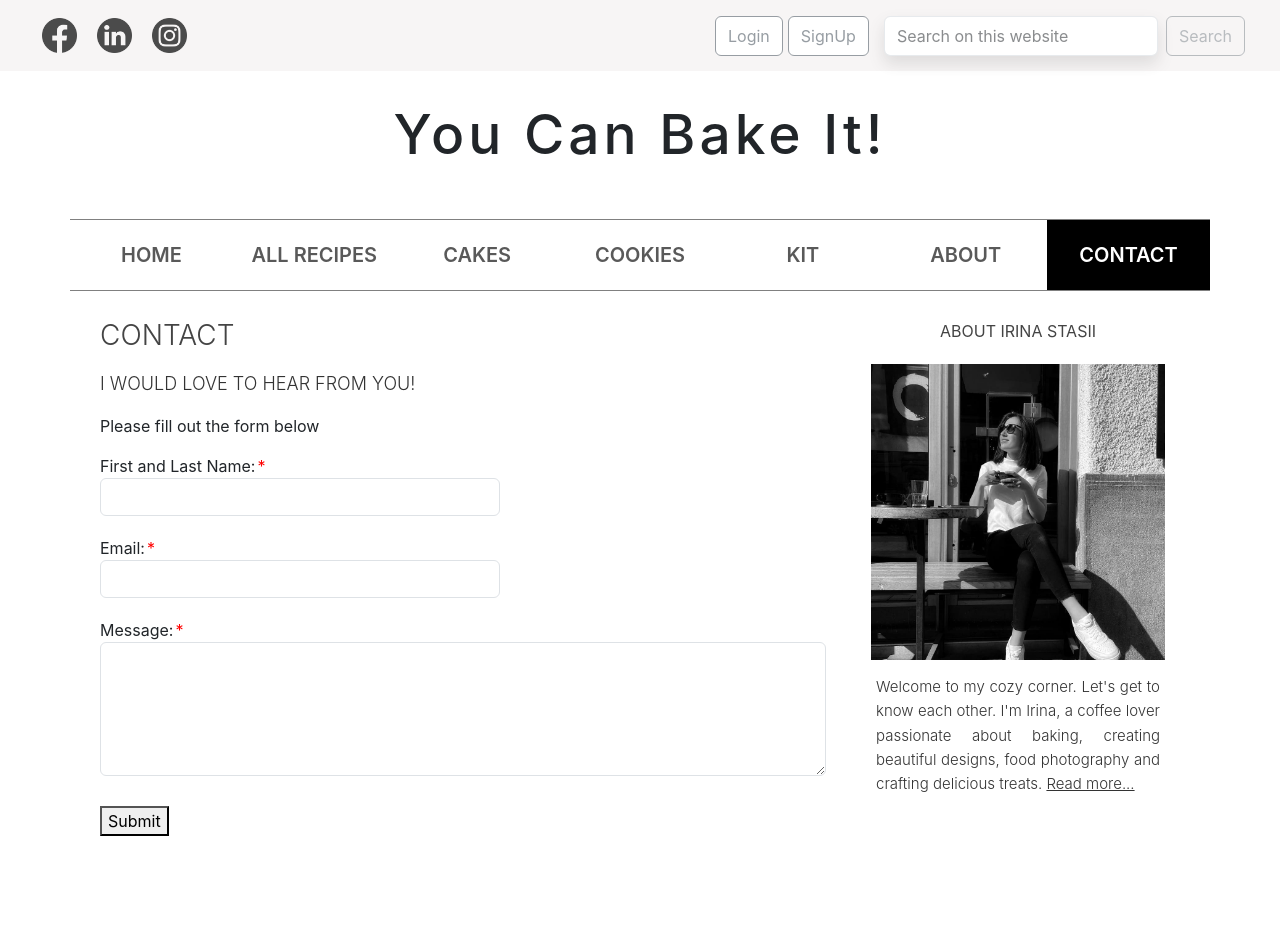
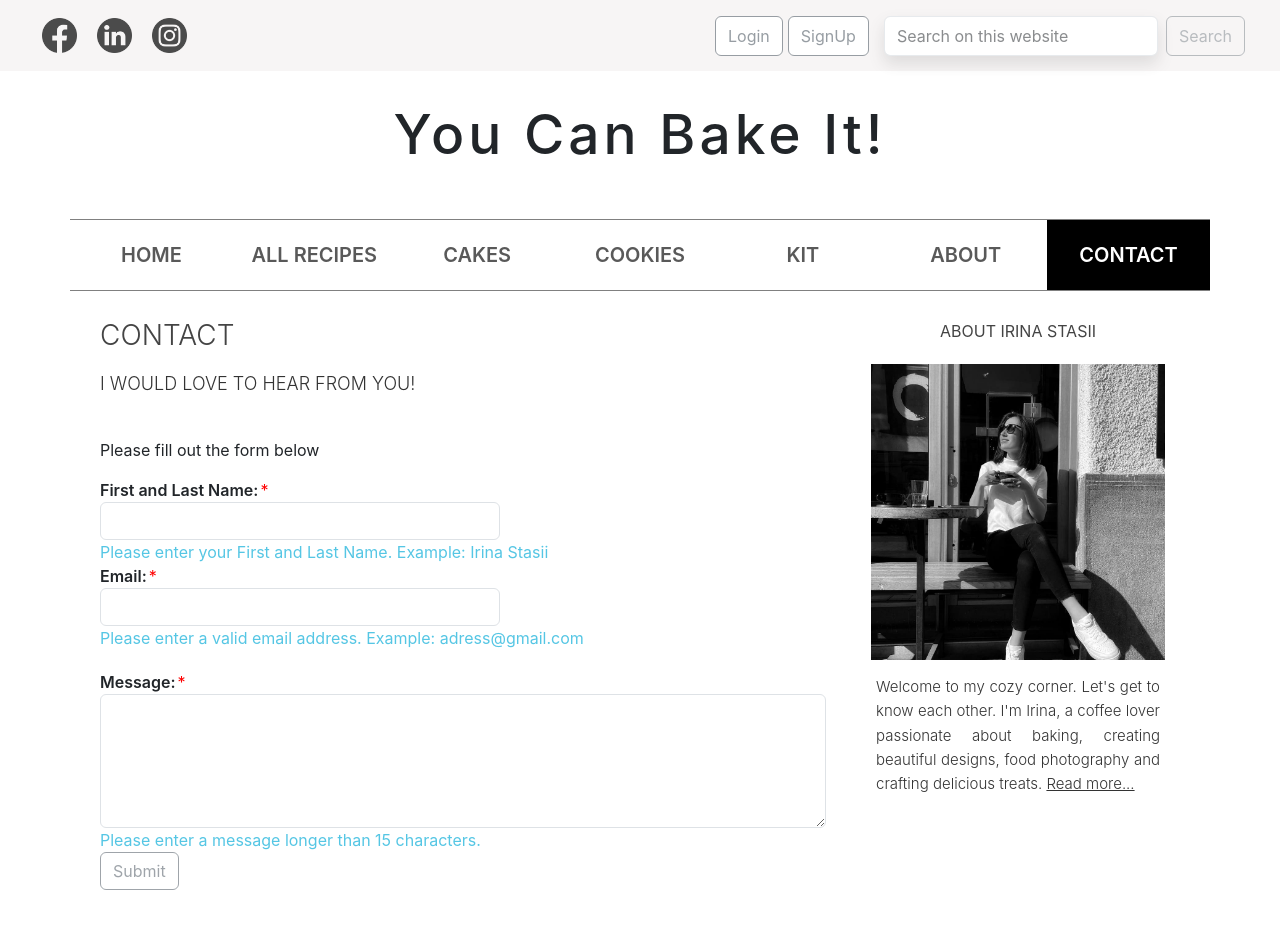
Before and after one commit to IrinaStasii/youcanbakeit_deploy_netlify, a React (Vite) app: page /contact in a window 1280 px wide. Shown: the top 948 px of the page. Built offline with nearby package versions, Linux system fonts and the light colour scheme.

Commit message:
form submit available

```diff
--- a/package.json
+++ b/package.json
@@ -10,8 +10,11 @@
     "preview": "vite preview"
   },
   "dependencies": {
+    "@emailjs/browser": "^3.11.0",
+    "@emotion/styled": "^11.11.0",
     "@fortawesome/free-solid-svg-icons": "^6.4.2",
     "@fortawesome/react-fontawesome": "^0.2.0",
+    "@mui/material": "^5.14.20",
     "bootstrap": "^5.3.2",
     "i": "^0.3.7",
     "npm": "^10.2.1",
@@ -30,5 +33,4 @@
     "eslint-plugin-react-refresh": "^0.4.3",
     "vite": "^4.4.5"
   }
-
 }
--- a/src/App.jsx
+++ b/src/App.jsx
@@ -1,6 +1,7 @@
 import React from 'react';
 import './App.css';
 import 'bootstrap/dist/css/bootstrap.min.css';
+import { AlertProvider } from './alert/useAlert';
 import Layout from './layout/Layout';
 
 function App() {
@@ -9,7 +10,9 @@ function App() {
 
   return (
     <>
+      <AlertProvider>
       <Layout />
+      </AlertProvider>
     </>
   );
 }
--- /dev/null
+++ b/src/alert/useAlert.jsx
@@ -0,0 +1,44 @@
+import React, { createContext, useContext, useState } from 'react';
+import Snackbar from '@mui/material/Snackbar';
+
+const AlertContext = createContext();
+
+const useAlert = () => {
+  const context = useContext(AlertContext);
+  if (!context) {
+    throw new Error('useAlert must be used within an AlertProvider');
+  }
+  return context;
+};
+
+const AlertProvider = ({ children }) => {
+  const [open, setOpen] = useState(false);
+  const [message, setMessage] = useState('');
+  const [severity, setSeverity] = useState('info');
+
+  const showAlert = (newMessage, newSeverity = 'info') => {
+    setMessage(newMessage);
+    setSeverity(newSeverity);
+    setOpen(true);
+  };
+
+  const hideAlert = () => {
+    setOpen(false);
+  };
+
+  return (
+    <AlertContext.Provider value={showAlert}>
+      {children}
+      <Snackbar
+        open={open}
+        autoHideDuration={6000}
+        onClose={hideAlert}
+        message={message}
+        anchorOrigin={{ vertical: 'top', horizontal: 'center' }}
+        severity={severity}
+      />
+    </AlertContext.Provider>
+  );
+};
+
+export { AlertProvider, useAlert };
--- a/src/pages/Contact_pages/Contact.jsx
+++ b/src/pages/Contact_pages/Contact.jsx
@@ -1,14 +1,22 @@
-import { React, useState } from "react";
+import { React, useState, useRef } from "react";
 import "./contact.css";
+import emailjs from "@emailjs/browser";
+import { useAlert } from "../../alert/useAlert";
+import { Button } from "react-bootstrap";
 
 const Contact = () => {
+  const showAlert = useAlert();
+
   const [formData, setFormData] = useState({
     name: "",
     email: "",
     message: "",
   });
-  const [isEmailValid, setIsEmailValid] = useState(true);
-  const [isNameValid, setIsNameValid] = useState(true);
+  const [isEmailValid, setIsEmailValid] = useState(false);
+  const [isNameValid, setIsNameValid] = useState(false);
+  const [isMessageValid, setIsMessageValid] = useState(false);
+
+  const form = useRef();
 
   const handleInputChange = (e) => {
     const { name, value } = e.target;
@@ -24,25 +32,39 @@ const Contact = () => {
     if (name === "name") {
       setIsNameValid(validateName(value));
     }
+
+    if (name === "message") {
+      setIsMessageValid(validateMessage(value));
+    }
   };
 
   const handleSubmit = (e) => {
     e.preventDefault();
-    if (isEmailValid && isNameValid) {
-      alert("currently this functionality is unavailable");
-      console.log("Form submitted with data:", formData);
+
+    if (isEmailValid && isNameValid && isMessageValid) {
+      showAlert("Email send");
+      // console.log("Form submitted with data:", formData);
+
+      emailjs
+        .sendForm(
+          "service_ffj8p1q",
+          "template_ubjuqwi",
+          form.current,
+          "M4V2TlmY4SQsorqUB"
+        )
+        .then(
+          (result) => {
+            console.log(result.text);
+          },
+          (error) => {
+            console.log(error.text);
+          }
+        );
+
+      setFormData({ name: "", email: "", message: "" });
     } else {
-      alert("currently this functionality is unavailable");
-      console.log("Data not submited");
+      showAlert("Message couldn't be sent. Please try again.");
     }
-
-    // !isEmailValid
-    //   ? alert("Invalid email format. Example of valid email: nameexample@gmail.com ")
-    //   : console.log("Form submitted with data:", formData);
-
-    // !isNameValid
-    // ? alert("Invalid name format. Example of valid name: Stasii Irina")
-    //   : console.log("Form submitted with data:", formData);
   };
 
   const validateName = (name) => {
@@ -55,6 +77,10 @@ const Contact = () => {
     return emailPattern.test(email);
   };
 
+  const validateMessage = (message) => {
+    return formData.message.trim().length >= 15;
+  };
+
   return (
     <div className="formDiv">
       <div className="dividedLeftSidePageContact">
@@ -62,11 +88,12 @@ const Contact = () => {
         <p id="hearFromYou">I WOULD LOVE TO HEAR FROM YOU!</p>
         <p>Please fill out the form below</p>
         <div className="formContent">
-          <form onSubmit={handleSubmit}>
+          <form ref={form} onSubmit={handleSubmit}>
             <div className="form-group ">
               <div className="required-field">
                 <label htmlFor="name">First and Last Name: </label>
               </div>
+              <div className="formInputs">
                 <input
                   className="form-control required-field"
                   type="text"
@@ -80,7 +107,7 @@ const Contact = () => {
                     Please enter your First and Last Name. Example: Irina Stasii
                   </div>
                 )}
-            </div>
+
                 <div className="form-group">
                   <div className="required-field">
                     <label htmlFor="email">Email:</label>
@@ -95,7 +122,8 @@ const Contact = () => {
                   />
                   {isEmailValid ? null : (
                     <div className="error-message">
-                  Please enter a valid email address. Example: adress@gmail.com
+                      Please enter a valid email address. Example:
+                      adress@gmail.com
                     </div>
                   )}
                 </div>
@@ -112,10 +140,32 @@ const Contact = () => {
                     value={formData.message}
                     onChange={handleInputChange}
                   />
+                  {isMessageValid ? null : (
+                    <div className="error-message">
+                      Please enter a message longer than 15 characters.
                     </div>
-            <button id="contactSubmitButton" type="submit">
+                  )}
+                </div>
+              </div>
+              {/* <button
+              id="contactSubmitButton"
+              type="submit"
+            >
               Submit
-            </button>
+            </button> */}
+            </div>
+            <Button
+              className={
+                !isMessageValid || !isNameValid || !isEmailValid
+                  ? "submitFormButton"
+                  : " submitFormButton enabledButton"
+              }
+              disabled={!isMessageValid || !isNameValid || !isEmailValid}
+              variant="outline-secondary"
+              type="submit"
+            >
+              Submit
+            </Button>
           </form>
         </div>
       </div>
--- a/src/pages/Contact_pages/contact.css
+++ b/src/pages/Contact_pages/contact.css
@@ -1,32 +1,34 @@
-.formDiv{
+.formDiv {
   flex: 2;
   min-width: 0;
   margin-right: 30px;
   box-sizing: border-box;
 }
 
-#formTitle{
+#formTitle {
   font-size: 28px;
   line-height: 1.2;
   color: #444;
   font-weight: 300;
 }
 
-.formContent #name, #email{
+.formContent #name,
+#email {
   width: 400px;
 }
 
-#hearFromYou{
+#hearFromYou {
   font-weight: 300;
   color: #333;
   font-size: 18px;
   line-height: 1.625;
+  margin-bottom: 40px;
 }
 
 .required-field::after {
   content: "*";
   color: red;
-    margin-left:2px
+  margin-left: 2px;
 }
 
 #contactSubmitButton {
@@ -38,7 +40,30 @@ width: 400px;
 }
 
 @media (max-width: 768px) {
-    .formContent #name, #email{
+  .formContent #name,
+  #email {
     width: auto;
   }
 }
+
+.error-message {
+  color: #55c6e4;
+}
+
+label {
+  font-weight: 600;
+}
+
+.enabledButton {
+  background-color: #55c6e4;
+  border: 1px solid #56aac1;
+}
+
+.formInputs {
+  height: 300px;
+}
+
+.submitFormButton {
+    margin-top: 30px;
+    cursor: not-allowed;
+}
```
Also changed, not shown: 1 other file (tests, documents, lock files or other folders). Lines whose indentation alone changed are shown as unchanged.
